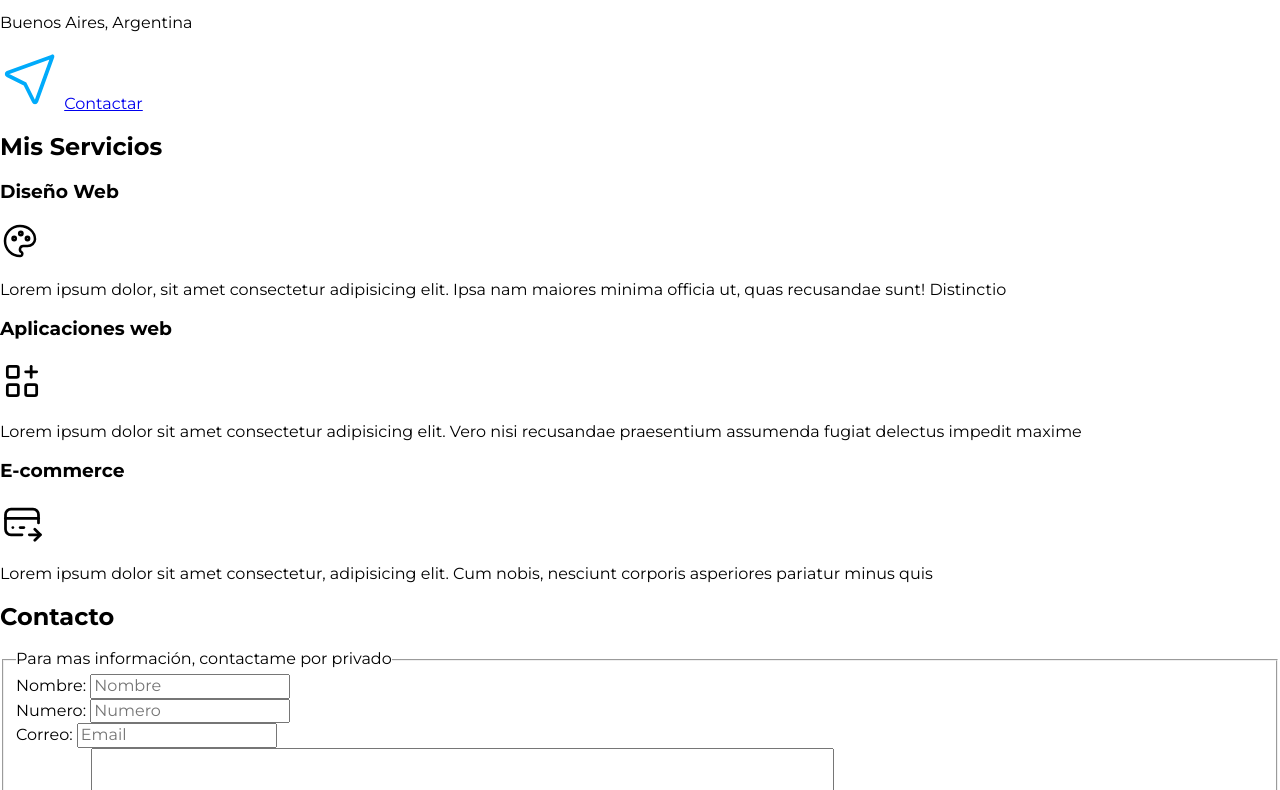
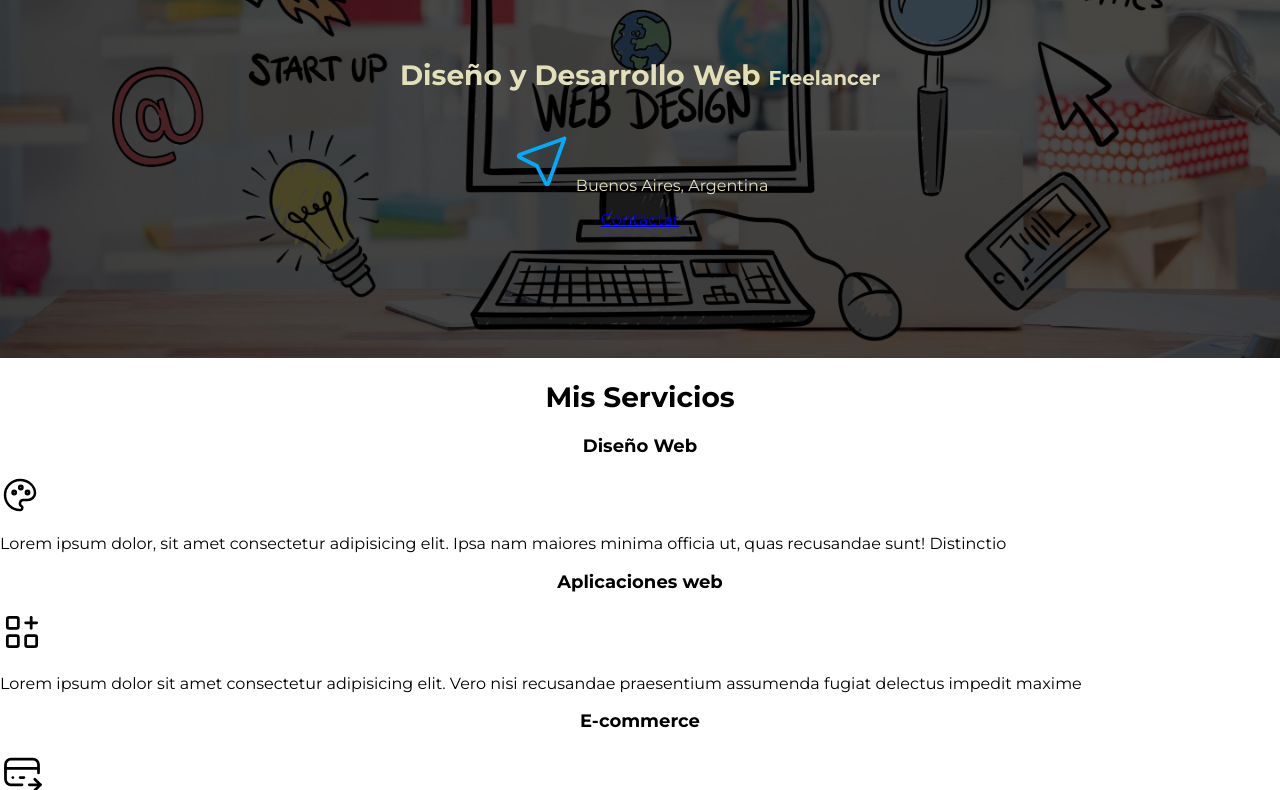
Before and after one commit to Rominaviles/Dise-adorFreelance, a plain HTML site: page index.html in a window 1280 px wide. Shown: the part 230-1020 px from the top of the page. Drawn offline with Linux system fonts and the light colour scheme.

Commit message:
Finalizacion del posicionamiento de la imagen

```diff
--- a/css/style.css
+++ b/css/style.css
@@ -8,6 +8,11 @@
 
 html {/* html, body para rem*/
     font-size: 62.5%;
+    box-sizing: border-box;
+}
+
+*, *:before, *:after{
+    box-sizing: inherit;
 }
 
 body {
@@ -15,9 +20,21 @@ body {
     font-family: "Montserrat", sans-serif;
 }
 
-.titulo{
+h1{
+    font-size: 3.8rem;
+
+}
+
+h2{
+    font-size: 2.8rem;
+}
+
+h3{
+    font-size: 1.8rem;
+}
+
+h1,h2,h3{
     text-align: center;
-    font-size: 3.8rem;
 }
 
 .titulo span{
@@ -25,7 +42,7 @@ body {
 }
 
 .contenedor {
-    width: 100rem;
+    max-width: 100rem;
     margin: 0 auto;
 }
 
@@ -35,10 +52,20 @@ body {
 
 .navegacion-principal {
     display: flex;
-    justify-content: space-between;
+    flex-direction: column;
+
+}
+
+@media (min-width : 768px) {
+    .navegacion-principal{
+        flex-direction: row;
+        justify-content: space-between;
+    }
 }
 
 .navegacion-principal a {
+    display: block;
+    text-align: center;
     color: var(--beige);
     text-decoration: none;
     font-size: 2rem;
@@ -51,12 +78,28 @@ body {
     color: var(--oscuro);
 }
 
-@media (min-width :480px) {
-    h1 {
-
-    }
+.hero{
+    background-image: url(../img/note.jpg);
+    background-repeat: no-repeat;
+    background-size: cover;
+    background-position: center bottom;
+    height: 450px;
+    position: relative
 }
 
-@media (min-width :720) {
+.contenido-hero{
+    position: absolute;
+    background-color: rgba(0,0,0,.7);
+    width: 100%;
+    height: 100%;
 
+    display: flex;
+    flex-direction: column;
+    align-items: center;
+    justify-content: center;
 }
+
+.contenido-hero h2,
+.contenido-hero p{
+    color: var(--beige);
+}
--- a/index.html
+++ b/index.html
@@ -5,7 +5,7 @@
     <meta charset="UTF-8" /> <!-- Aplica un coding especial para que se muestren acentos,etc-->
     <meta name="viewport" content="width=device-width, initial-scale=1.0" />
     <title>Diseñador freelance</title> <!-- Titulo en la pestaña-->
-    <link rel="preload" href="css/normalize.css">
+    <link rel="preload" href="css/normalize.css" as="style">
     <link rel="stylesheet" href="css/normalize.css">
     <link href="https://fonts.googleapis.com/css2?family=Montserrat:ital,wght@0,100..900;1,100..900&display=swap"
       rel="stylesheet">
@@ -28,10 +28,10 @@
       </nav>
     </div>
 
-    <section>
+    <section class="hero"> <!--h2, section-->
+      <div class="contenido-hero">
         <h2 class="titulo">Diseño y Desarrollo Web <span>Freelancer</span></h2>
-      <p>Buenos Aires, Argentina</p>
-
+        <p>
           <svg
           xmlns="http://www.w3.org/2000/svg"
           class="icon icon-tabler icon-tabler-location"
@@ -49,8 +49,13 @@
             d="M21 3l-6.5 18a.55 .55 0 0 1 -1 0l-3.5 -7l-7 -3.5a.55 .55 0 0 1 0 -1l18 -6.5"
           />
         </svg>
+        Buenos Aires, Argentina</p>
+
+
 
         <a href="#">Contactar</a>
+      </div>
+
     </section>
 
     <main>
@@ -151,7 +156,7 @@
 
     <section>
       <h2>Contacto</h2>
-      <form>
+      <form> <!--Form formulario-->
         <fieldset>
           <legend>Para mas información, contactame por privado</legend>
 
```
Also changed, not shown: img/note.jpg (renamed from img/principal.jpg). Lines whose indentation alone changed are shown as unchanged.
